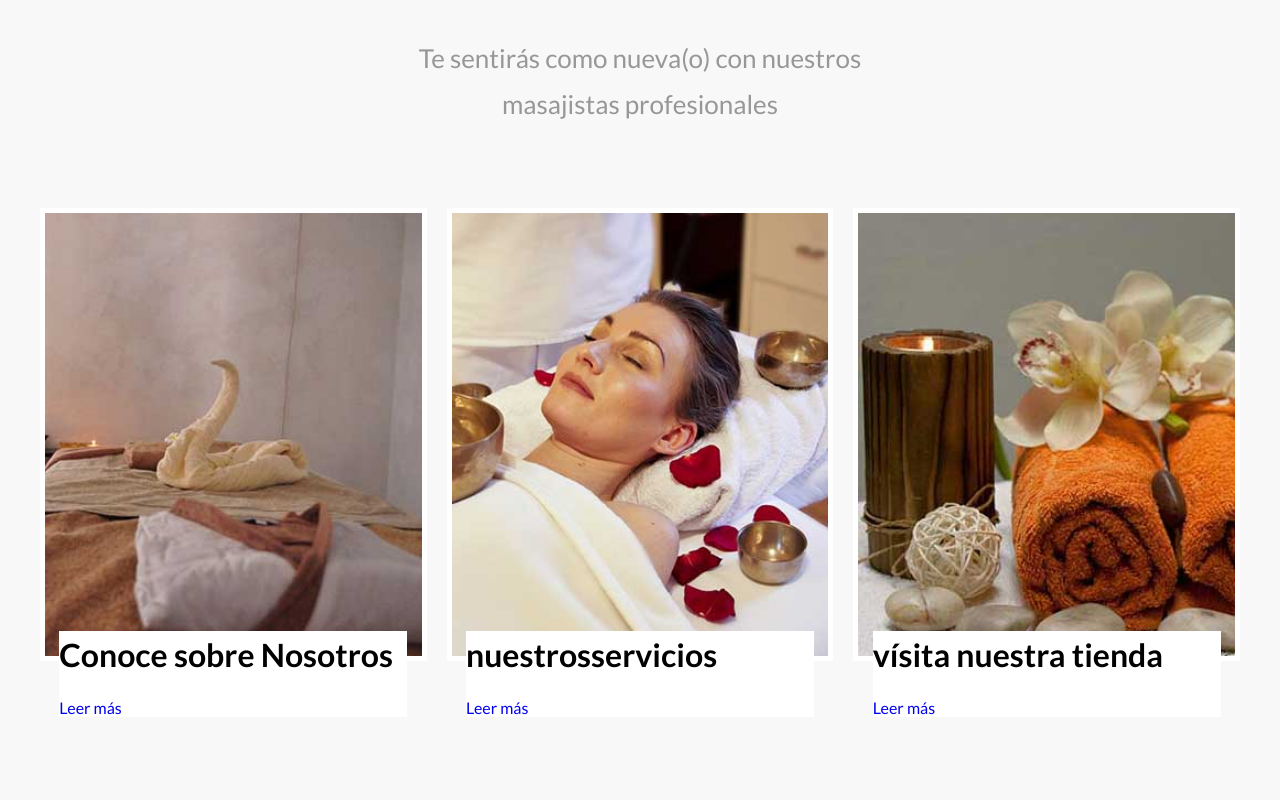
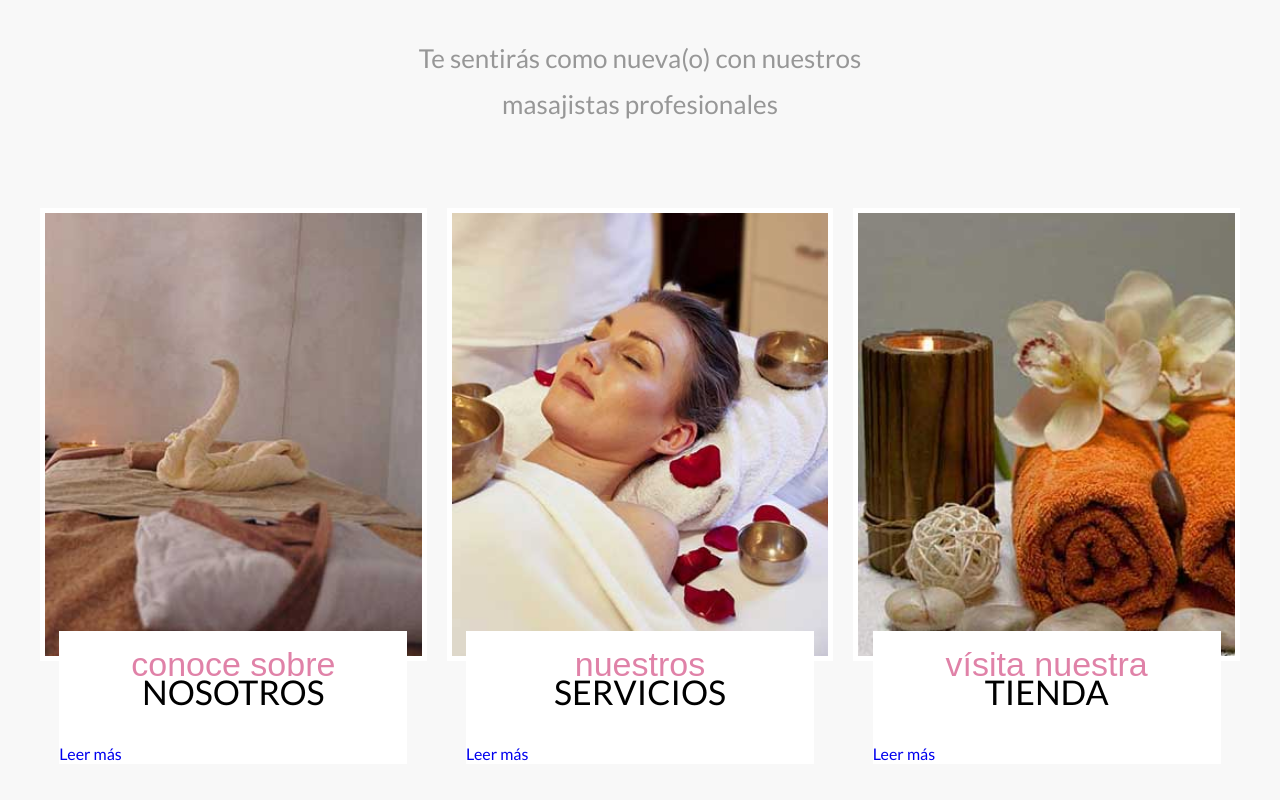
Before and after one commit to ManuUSS/carolina-spa, a website: page index.html in a window 1280 px wide. Shown: the part 1103-1903 px from the top of the page. Before the commit the page ends 1870 px from the top, so only its background shows below. Drawn offline with nearby package versions, Linux system fonts and the light colour scheme; files that its build step writes are made by us from their sources; files whose address does not match are found by name; a web font is replaced by a local one.

Commit message:
card-heading scss

```diff
--- a/src/scss/ui/content/_cards.scss
+++ b/src/scss/ui/content/_cards.scss
@@ -40,6 +40,11 @@
         transform: translateY(-5rem);
     }
 
+    &__heading {
+        @include m.headingCursiva;
+        font-size: 3.4rem;
+        padding: 2rem;
+    }
 
 
 }
```
